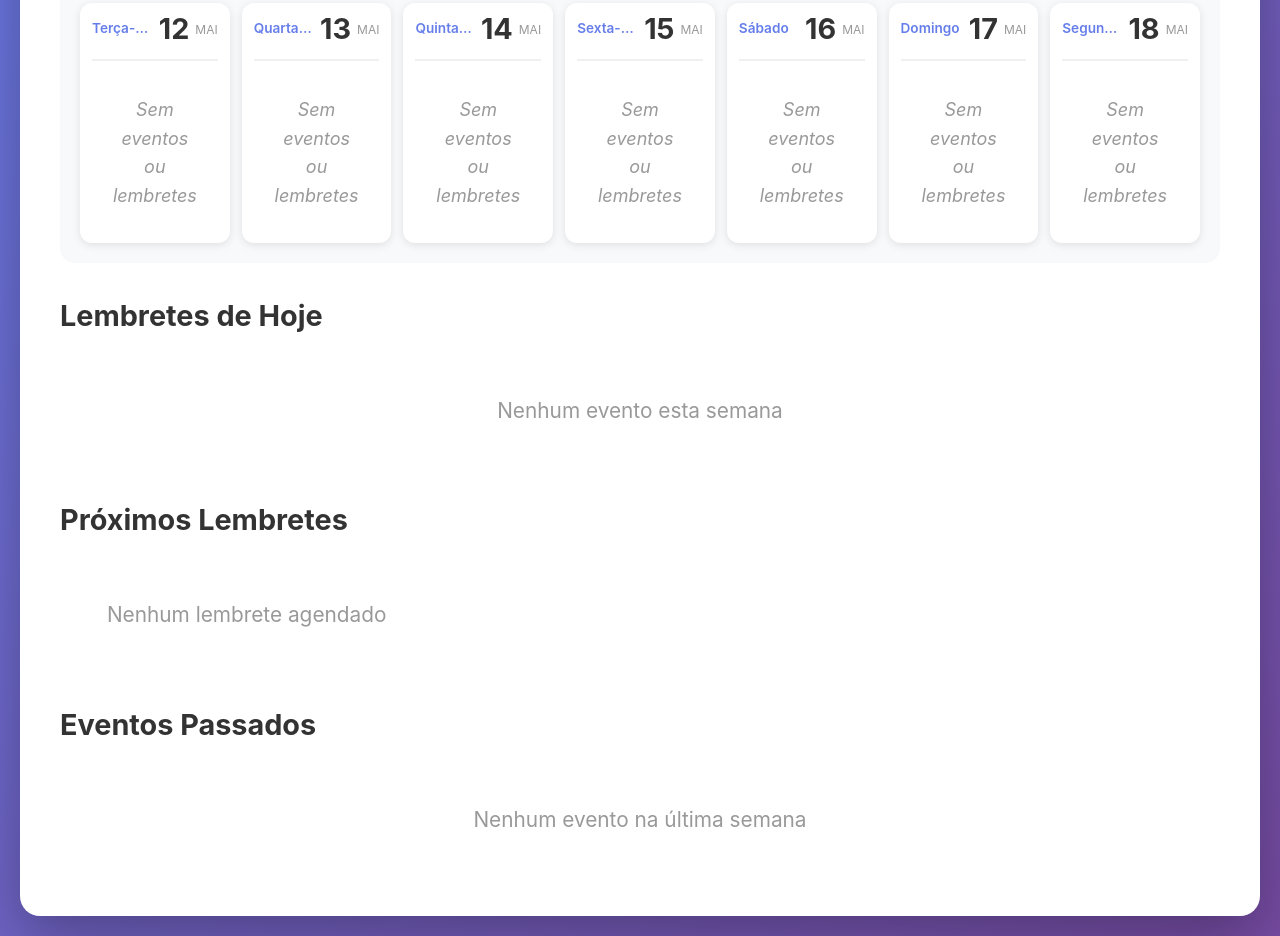
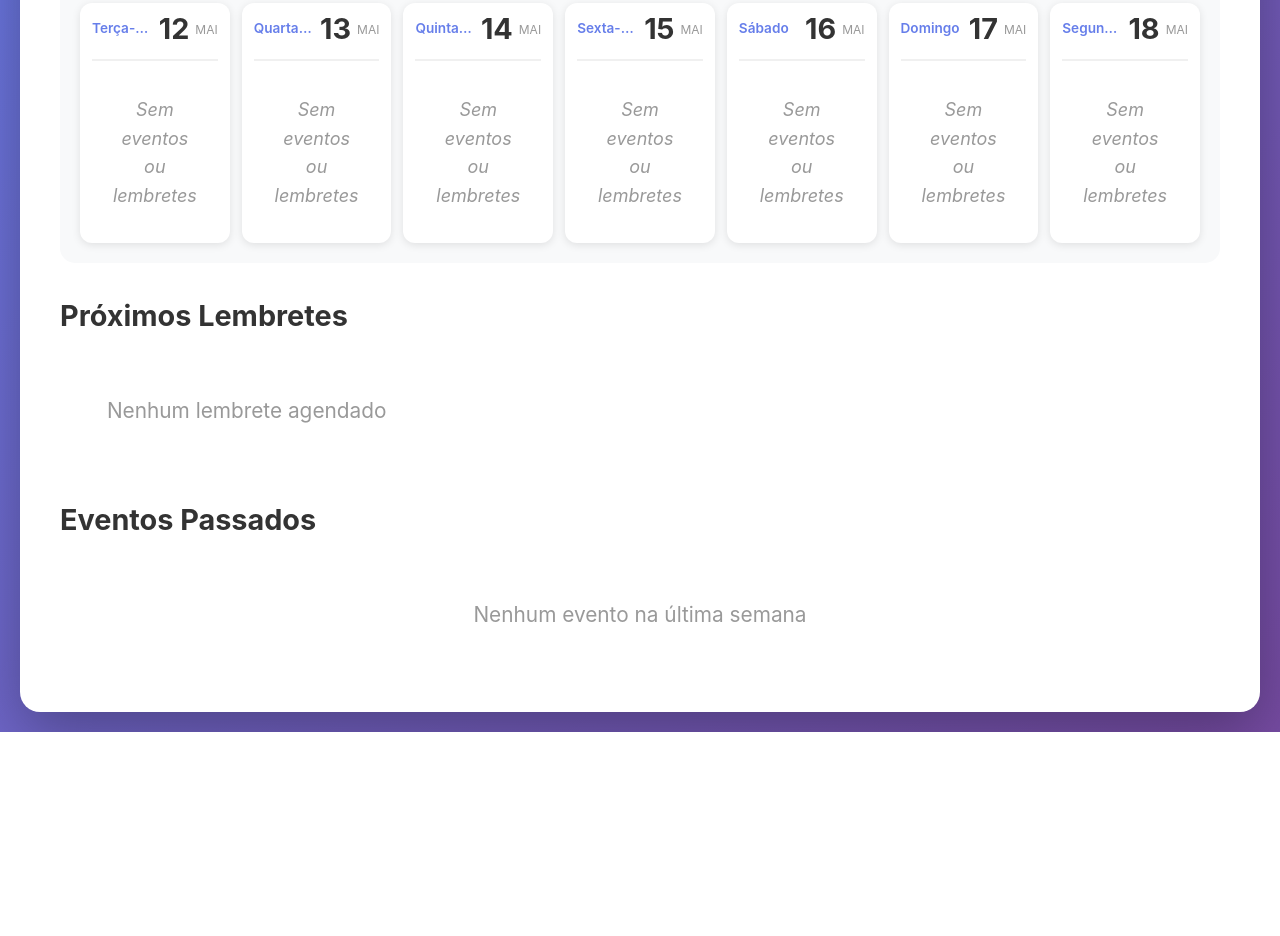
Before and after one commit to thiagosanches/kalendario, a plain HTML site: page web/index.html in a window 1280 px wide. Shown: the part 487-1423 px from the top of the page. After the commit the page ends 1219 px from the top, so only its background shows below. Drawn offline with Linux system fonts and the light colour scheme; no server answers.

Commit message:
feat(web): remove Lembretes de Hoje, keep only Próximos Lembretes + Eventos Passados

```diff
--- a/web/app.js
+++ b/web/app.js
@@ -71,7 +71,6 @@ async function init() {
     await loadAppointments();
     renderView();
     renderAppointmentsList();
-    renderTodayReminders();
     renderPastEvents();
     updateRefreshTime();
 
@@ -149,7 +148,6 @@ async function refreshData() {
     await loadAppointments();
     renderView();
     renderAppointmentsList();
-    renderTodayReminders();
     renderPastEvents();
     updateRefreshTime();
 }
--- a/web/index.html
+++ b/web/index.html
@@ -43,12 +43,6 @@
                 <div id="appointmentsList" class="appointments-list"></div>
             </section>
 
-            <!-- Today's Reminders -->
-            <section class="reminders-section">
-                <h2>Lembretes de Hoje</h2>
-                <div id="todayReminders" class="reminders-list"></div>
-            </section>
-
             <!-- Past Events -->
             <section class="past-events-section">
                 <h2>Eventos Passados</h2>
--- a/web/styles.css
+++ b/web/styles.css
@@ -197,17 +197,12 @@ header h1 {
     grid-row: 1 / 2;
 }
 
-.main-content.days7-mode .reminders-section {
+.main-content.days7-mode .appointments-section {
     grid-column: 1 / 3;
     grid-row: 2 / 3;
 }
 
 .main-content.days7-mode .past-events-section {
-    grid-column: 1 / 3;
-    grid-row: 4 / 5;
-}
-
-.main-content.days7-mode .appointments-section {
     grid-column: 1 / 3;
     grid-row: 3 / 4;
 }
@@ -331,12 +326,7 @@ header h1 {
     font-weight: bold;
 }
 
-/* Right Column */
-.appointments-section,
-.reminders-section {
-    grid-column: 2 / 3;
-    grid-row: 1 / 2;
-}
+/* Right Column — calendar takes col 1, nothing on col 2 row 1 now */
 
 .past-events-section {
     grid-column: 1 / 3;
```
